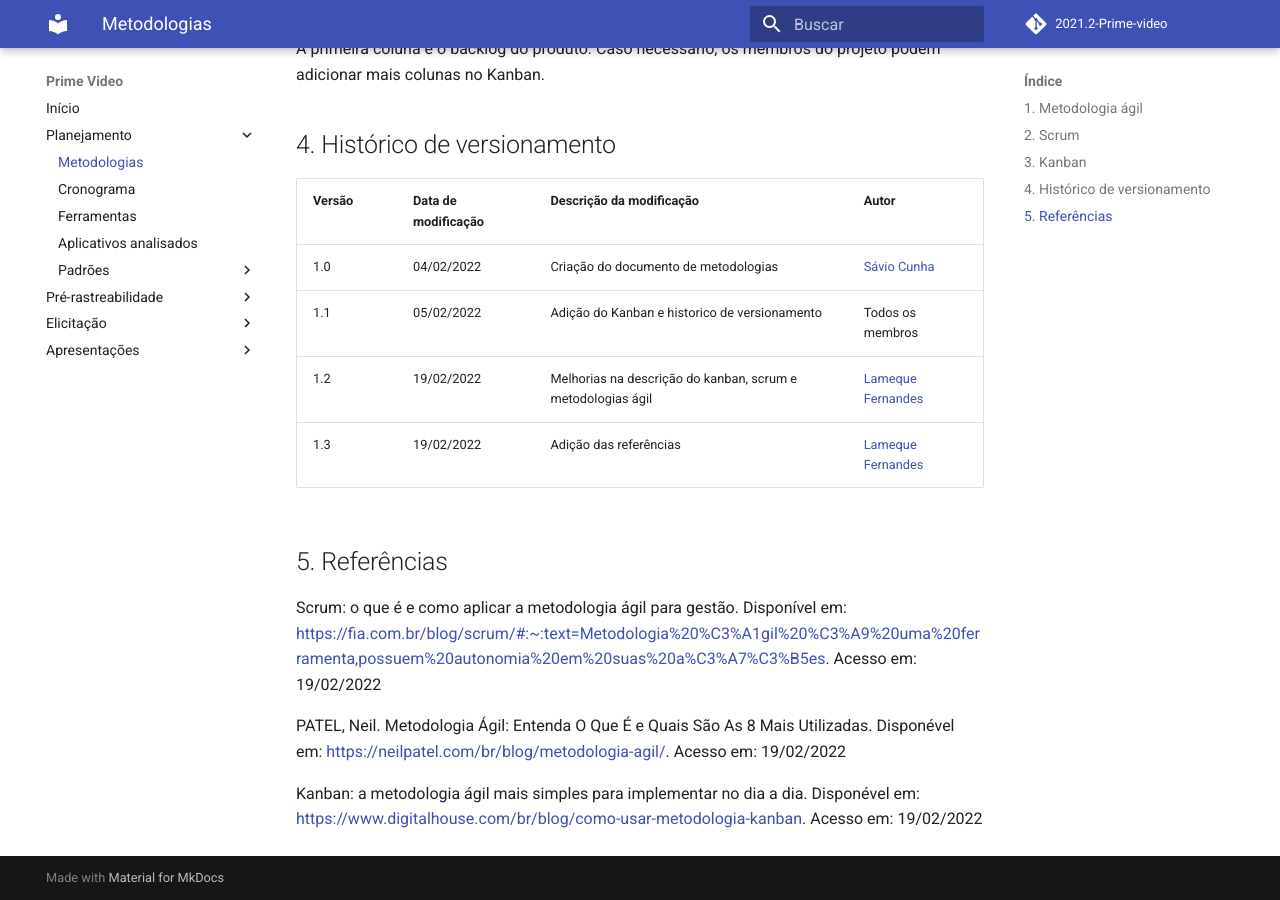
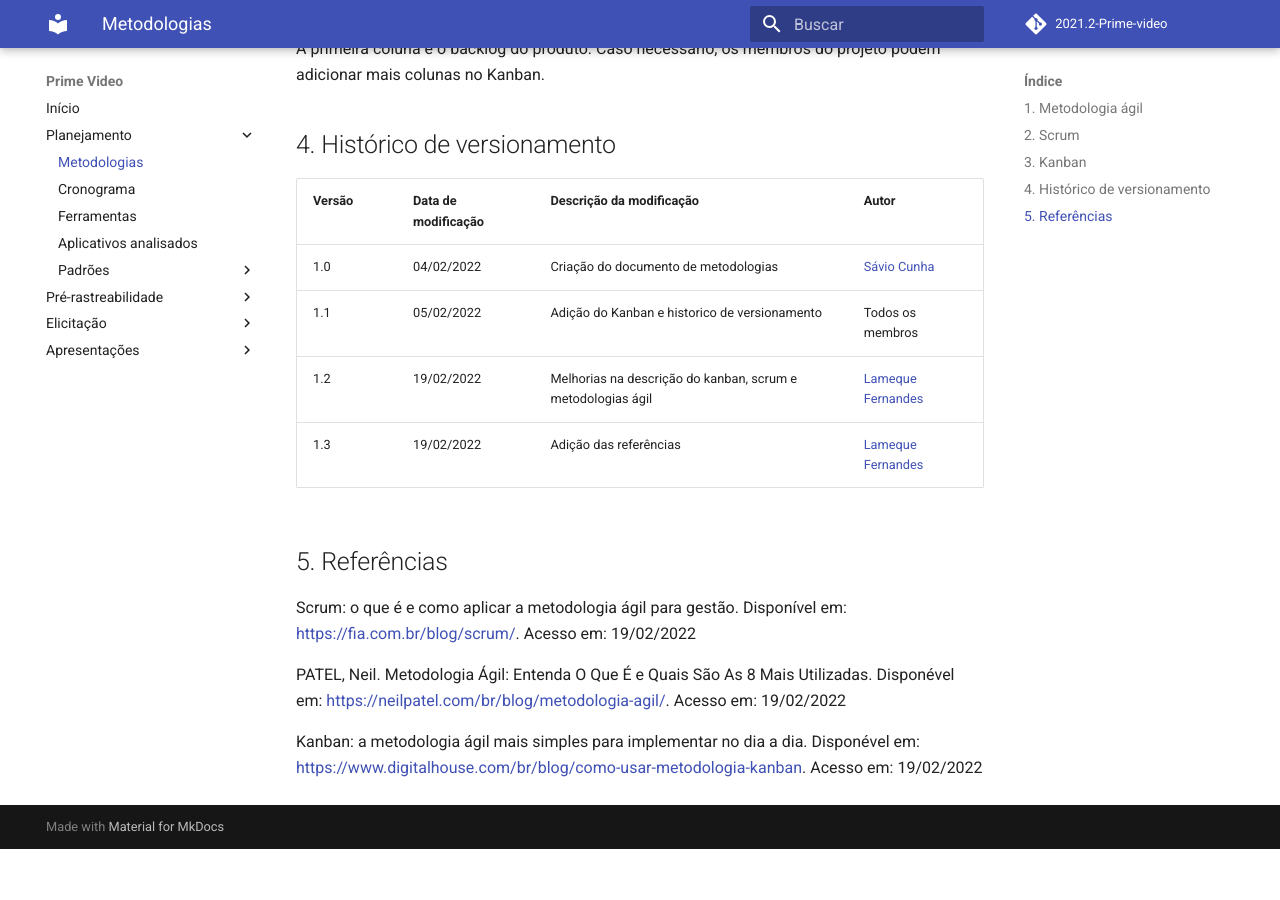
Before and after one commit to Requisitos-de-Software/2021.2-Prime-video, an MkDocs documentation site: the page built from docs/planejamento/metodologias.md, in a window 1280 px wide and 900 px high, scrolled down 1162 px. Built offline with MkDocs 1.6.1 and Material for MkDocs 9.7.7, drawn with Linux system fonts in a browser that asks for light colours; comment, search, counter and statistics services are not loaded; after the commit the page ends 2011 px from its top, so only the background shows below that; some of the changed lines change nothing that is shown.

Commit message:
fix: link atualizado

```diff
--- a/docs/planejamento/metodologias.md
+++ b/docs/planejamento/metodologias.md
@@ -53,7 +53,7 @@
 
 ## 5. Referências
 
-Scrum: o que é e como aplicar a metodologia ágil para gestão. Disponível em: <https://fia.com.br/blog/scrum/#:~:text=Metodologia%20%C3%A1gil%20%C3%A9%20uma%20ferramenta,possuem%20autonomia%20em%20suas%20a%C3%A7%C3%B5es>. Acesso em: 19/02/2022
+Scrum: o que é e como aplicar a metodologia ágil para gestão. Disponível em: <https://fia.com.br/blog/scrum/>. Acesso em: 19/02/2022
 
 PATEL, Neil. Metodologia Ágil: Entenda O Que É e Quais São As 8 Mais Utilizadas. Disponével em: <https://neilpatel.com/br/blog/metodologia-agil/>. Acesso em: 19/02/2022
 
```
